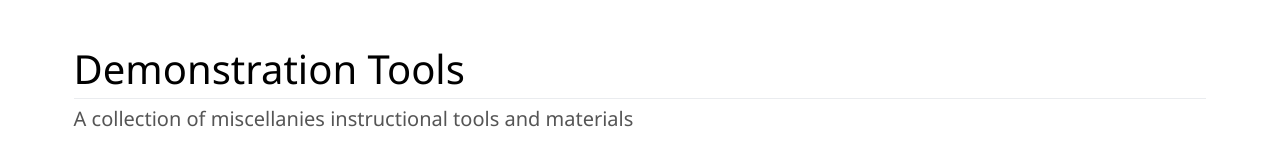
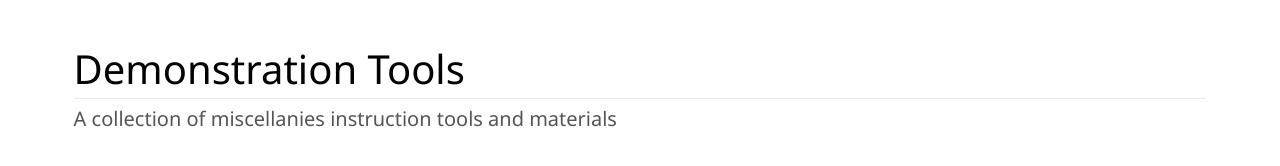
Before and after one commit to ashenm/tools, a Jekyll site: the page built from index.html, in a window 1280 px wide. Shown: the part 358-524 px from the top of the page. Built offline with Jekyll 4.4.1, drawn with Linux system fonts in a browser that asks for light colours.

Commit message:
Revise grammar

```diff
--- a/index.html
+++ b/index.html
@@ -63,7 +63,7 @@
   <main>
     <div class="container">
       <h1><a href="catalogue" rel="next">Demonstration Tools</a></h1>
-      <h2>A collection of miscellanies instructional tools and materials</h2>
+      <h2>A collection of miscellanies instruction tools and materials</h2>
     </div>
   </main>
 {%- endcapture -%}
```
